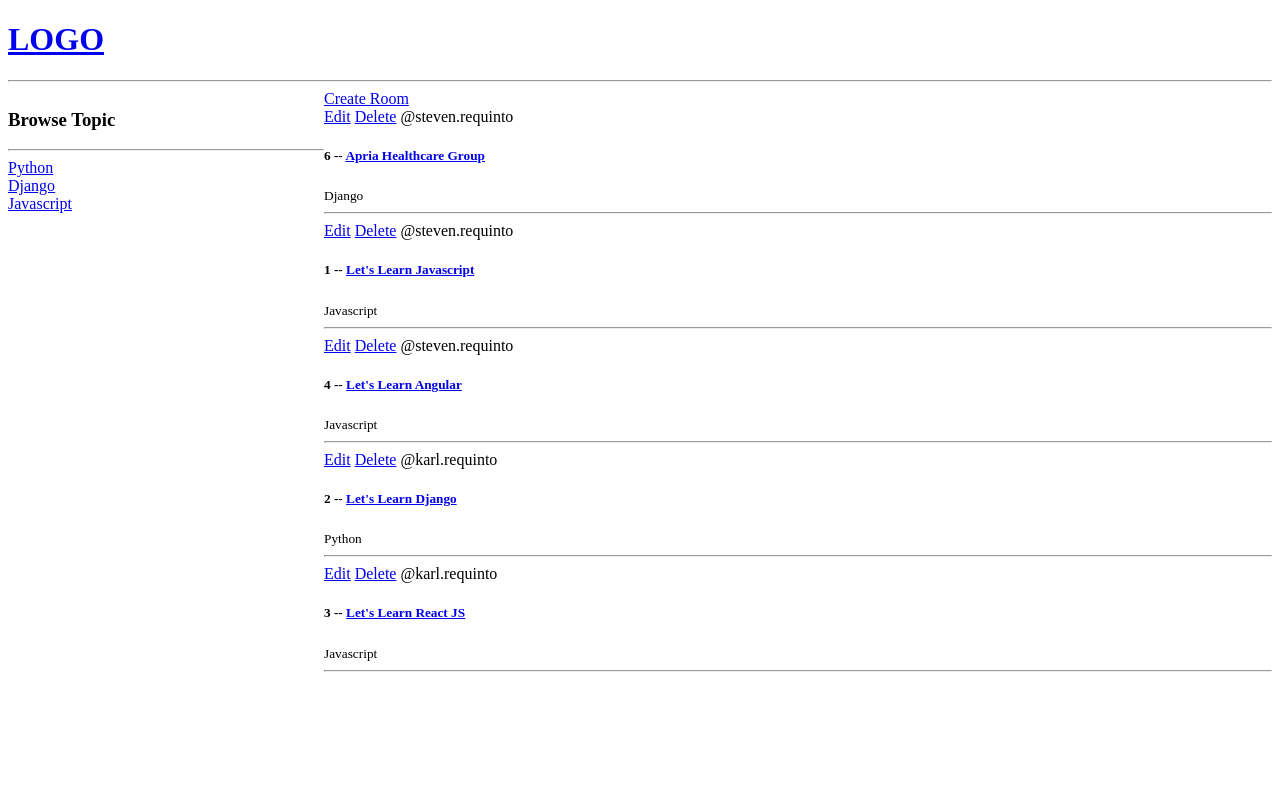
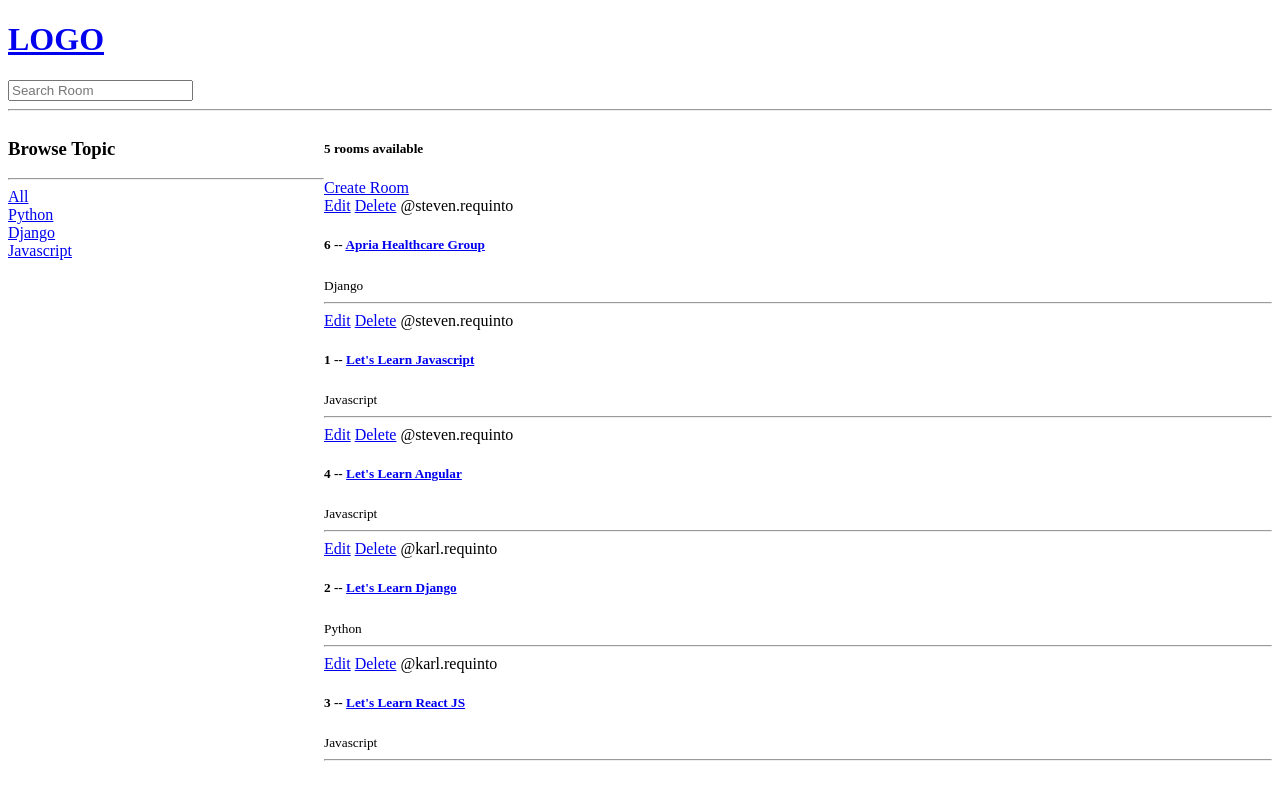
Before and after one commit to KarlStevenRequinto/Study_Budd_Clone, a Django app: page / in a window 1280 px wide. Run offline with Django 4.2, Linux system fonts and the light colour scheme; data comes from the database, SQL or seed files in the repository; both versions use the stored data as it was after the commit.

Commit message:
adding search functionality

```diff
--- a/studybud_clone/base/templates/base/home.html
+++ b/studybud_clone/base/templates/base/home.html
@@ -9,6 +9,10 @@
   <div>
     <h3>Browse Topic</h3>
     <hr />
+
+    <div>
+      <a href="{% url 'home' %}">All</a>
+    </div>
     {% for topic in topics %}
     <div>
       <a href="{% url 'home' %}?q={{topic.name}}">{{topic.name}}</a>
@@ -17,6 +21,7 @@
   </div>
 
   <div>
+    <h5>{{rooms.count}} rooms available</h5>
     <a href="{% url 'create-room' %}">Create Room</a>
     <div>
       {% for room in rooms %}
--- a/studybud_clone/base/views.py
+++ b/studybud_clone/base/views.py
@@ -1,10 +1,15 @@
 from django.shortcuts import render,redirect
+from django.db.models import Q
 from .models import Room,Topic
 from .forms import RoomForm
 # Create your views here.
 
 def home(request):
-    rooms = Room.objects.all()
+    q = request.GET.get("q") if request.GET.get("q") != None else ''
+    rooms = Room.objects.filter(
+        Q(topic__name__icontains=q) |
+        Q(name__icontains=q) | Q(description__icontains=q)
+    )
     topics = Topic.objects.all()
     context = {"rooms": rooms,"topics":topics}
     return render(request, "base/home.html", context)
--- a/studybud_clone/templates/navbar.html
+++ b/studybud_clone/templates/navbar.html
@@ -1,3 +1,7 @@
 {% comment %} <h1>NavBar Template</h1> {% endcomment %}
 <a href="/"><h1>LOGO</h1></a>
+
+<form action="{% url 'home' %}" method="GET">
+    <input type="text" name="q" placeholder="Search Room"/>
+</form>
 <hr>
```
Also changed, not shown: studybud_clone/db.sqlite3.
